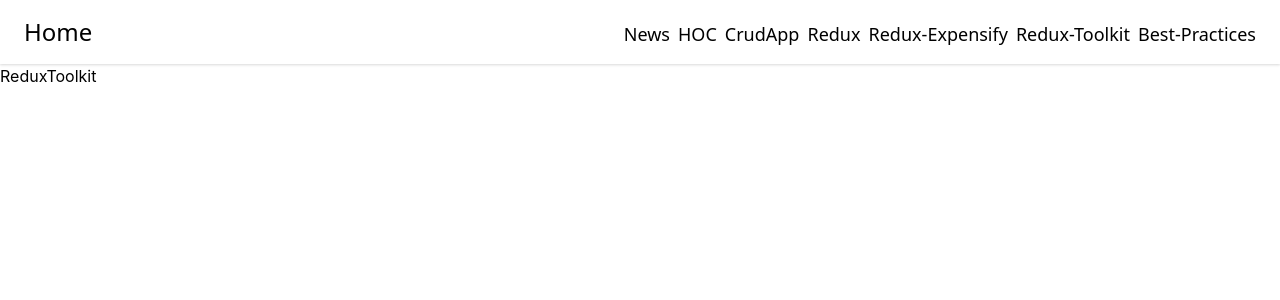
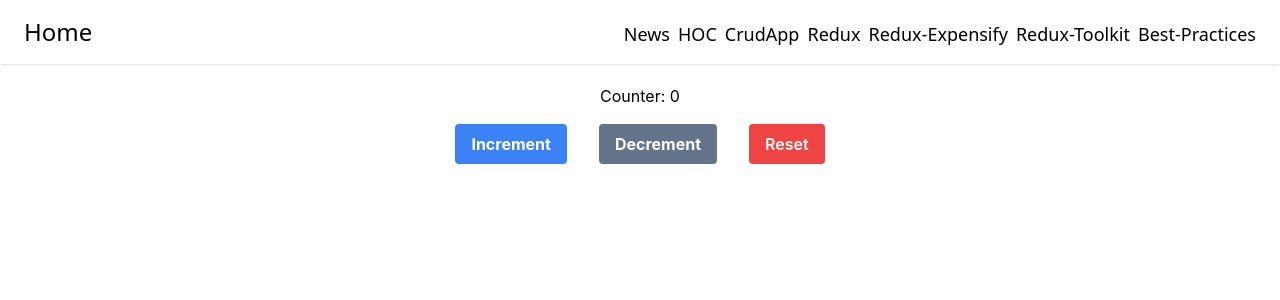
Before and after one commit to artworkjpm/react-hooks-course, a React (Create React App) app: page /redux-toolkit in a window 1280 px wide. Shown: the top 300 px of the page. Built offline with nearby package versions, Linux system fonts and the light colour scheme.

Commit message:
practised reduxToolKit

```diff
--- a/public/index.html
+++ b/public/index.html
@@ -21,7 +21,9 @@
       work correctly both with client-side routing and a non-root public URL.
       Learn how to configure a non-root public URL by running `npm run build`.
     -->
-		<link rel="stylesheet" href="https://cdnjs.cloudflare.com/ajax/libs/tailwindcss/2.2.19/tailwind.min.css" />
+		<meta charset="UTF-8" />
+		<meta name="viewport" content="width=device-width, initial-scale=1.0" />
+		<script src="https://cdn.tailwindcss.com"></script>
 		<title>React App</title>
 	</head>
 	<body>
--- a/src/App.js
+++ b/src/App.js
@@ -10,15 +10,15 @@ import CrudApp from "./pages/CrudApp";
 import { HOC } from "./pages/HOC";
 import NewsPage from "./pages/NewsPage/NewsPage";
 import ReduxToolkit from "./pages/ReduxToolkit/ReduxToolkit";
-import { expenseStore } from "./Redux/store/expenseStore";
+import { store } from "./Redux/store/expenseStore";
 
 const ReduxExpensify = lazy(() => import("./Redux/ReduxExpensify"));
 const Redux = lazy(() => import("./Redux/Redux"));
-const storeExpense = expenseStore();
+const expenseStore = store();
 
 export default function App() {
 	return (
-		<Provider store={storeExpense}>
+		<Provider store={expenseStore}>
 			<BrowserRouter>
 				<Suspense fallback={<div>Loading...</div>}>
 					<TopNavBar />
--- a/src/Redux/store/expenseStore.js
+++ b/src/Redux/store/expenseStore.js
@@ -1,18 +1,22 @@
-import { createStore, combineReducers, applyMiddleware } from "redux";
+import { configureStore } from "@reduxjs/toolkit";
+import { applyMiddleware } from "redux";
+import { composeWithDevTools } from "redux-devtools-extension";
 import thunkMiddleware from "redux-thunk";
+import { counterReducer } from "../../pages/ReduxToolkit/counterSlice";
 import { filtersReducer } from "../reducers/expenseFilters";
 import { expenseReducer } from "../reducers/expenseReducer";
-import { composeWithDevTools } from "redux-devtools-extension";
 
 const composedEnhancer = composeWithDevTools(applyMiddleware(thunkMiddleware));
 
-export const expenseStore = () => {
-	const store = createStore(
-		combineReducers({
+export const store = () => {
+	const store = configureStore({
+		reducer: {
 			expenses: expenseReducer,
 			filters: filtersReducer,
-		}),
-		composedEnhancer
-	);
+			counter: counterReducer,
+		},
+		composedEnhancer,
+	});
+
 	return store;
 };
--- a/src/index.css
+++ b/src/index.css
@@ -24,3 +24,8 @@ h3 {
 .error {
 	color: red;
 }
+
+.center {
+	text-align: center;
+	margin: 20px;
+}
--- a/src/pages/ReduxToolkit/ReduxToolkit.js
+++ b/src/pages/ReduxToolkit/ReduxToolkit.js
@@ -1,5 +1,36 @@
 import React from "react";
+import { useSelector, useDispatch } from "react-redux";
+import { decrement, increment, reset } from "./counterSlice";
 
 export default function ReduxToolkit() {
-	return <div>ReduxToolkit</div>;
+	const count = useSelector((state) => state.counter.value);
+	const dispatch = useDispatch();
+	return (
+		<div className="center">
+			<div>Counter: {count}</div>
+			<div>
+				<button
+					className="m-4 bg-blue-500 hover:bg-blue-700 text-white font-bold py-2 px-4 rounded"
+					aria-label="Increment value"
+					onClick={() => dispatch(increment())}
+				>
+					Increment
+				</button>
+				<button
+					className="m-4 bg-slate-500 hover:bg-slate-700 text-white font-bold py-2 px-4 rounded"
+					aria-label="Decrement value"
+					onClick={() => dispatch(decrement())}
+				>
+					Decrement
+				</button>
+				<button
+					className="m-4 bg-red-500 hover:bg-red-700 text-white font-semibold hover:text-white py-2 px-4 hover:border-transparent rounded"
+					aria-label="Reset value"
+					onClick={() => dispatch(reset())}
+				>
+					Reset
+				</button>
+			</div>
+		</div>
+	);
 }
--- /dev/null
+++ b/src/pages/ReduxToolkit/counterSlice.js
@@ -0,0 +1,24 @@
+import { createSlice } from "@reduxjs/toolkit";
+
+const initialState = {
+	value: 0,
+};
+
+export const counterSlice = createSlice({
+	name: "counter",
+	initialState,
+	reducers: {
+		increment: (state) => {
+			state.value += 1;
+		},
+		decrement: (state) => {
+			state.value -= 1;
+		},
+		reset: (state) => {
+			state.value = 0;
+		},
+	},
+});
+
+export const { increment, decrement, reset } = counterSlice.actions;
+export const counterReducer = counterSlice.reducer;
```
